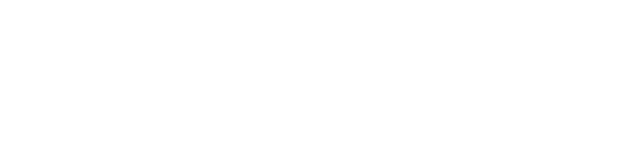
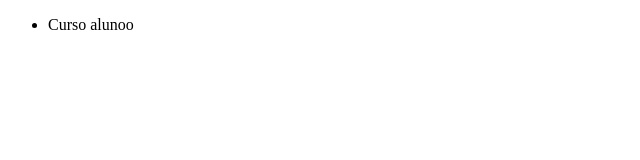
Before and after one commit to ferrazeduardo/alura-git, a plain HTML site: page index.html in a window 1280 px wide. Shown: the whole page, without its empty margins (0-640 px from the left). Drawn offline with Linux system fonts and the light colour scheme.

Commit message:
adicinando lista

```diff
--- a/index.html
+++ b/index.html
@@ -7,6 +7,8 @@
     <title>Document</title>
 </head>
 <body>
-
+    <ul>
+        <li>Curso alunoo</li>
+    </ul>
 </body>
 </html>
```
